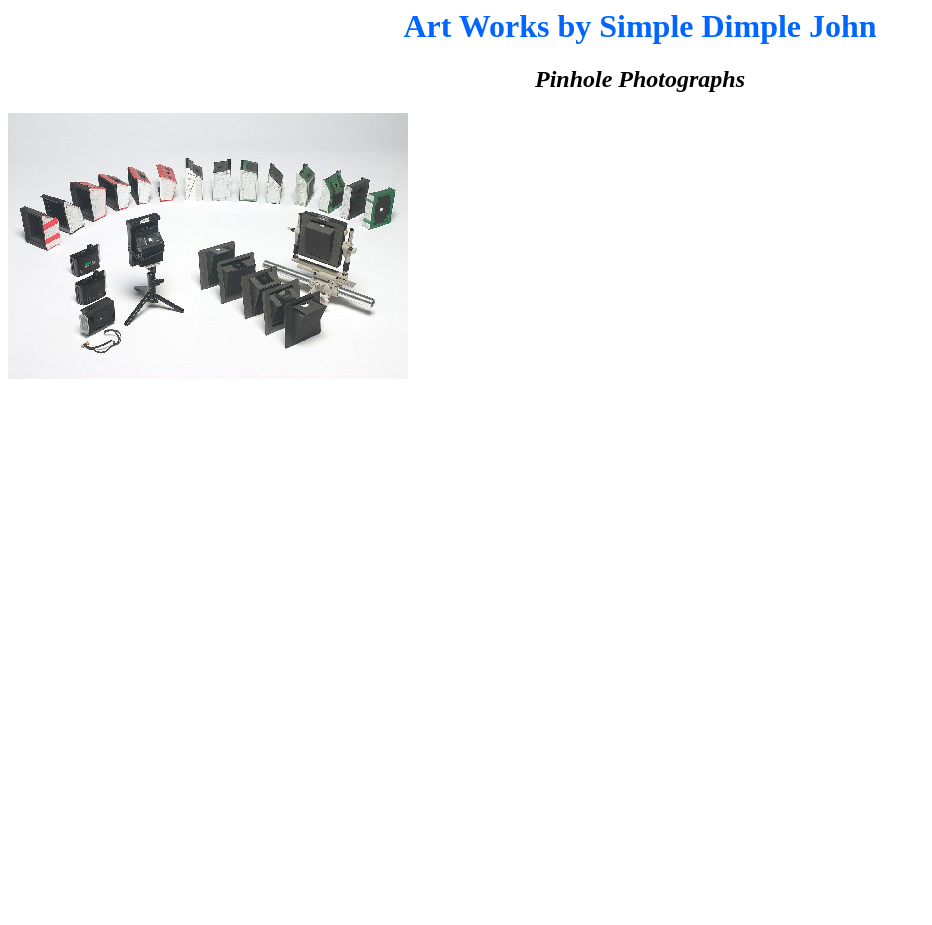
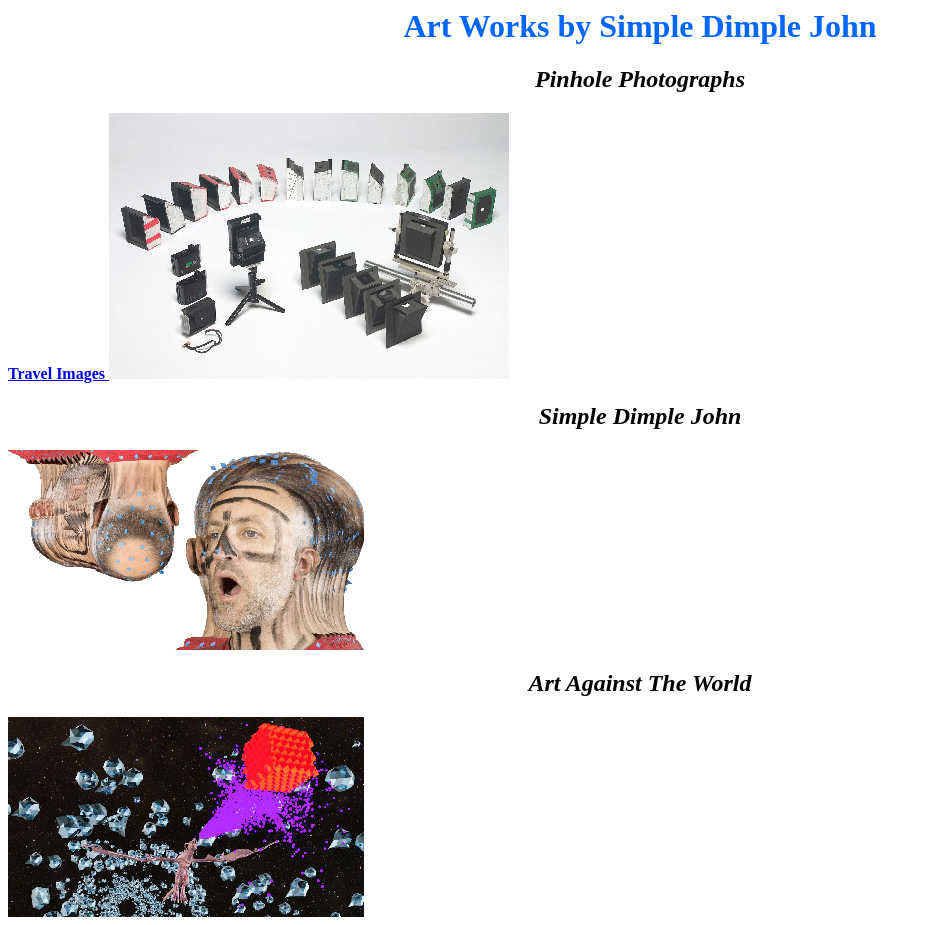
Before and after one commit to simpledimplejohn/simpledimplejohn, a plain HTML site: page index.html in a window 1280 px wide. Shown: the whole page, without its empty margins (0-932 px from the left). Before the commit the page ends 800 px from the top, so only its background shows below. Drawn offline with Linux system fonts and the light colour scheme.

Commit message:
add outside links and images for simpledimplejohn and artagainsttheworld.

```diff
--- a/index.html
+++ b/index.html
@@ -7,9 +7,15 @@
 <body>
 <h1>Art Works by Simple Dimple John</h1>
 <h2>Pinhole Photographs</h2>
-<a href="pinholegallery.html"><img src="img/Pinhole_cameras_.jpg" alt="Pinhole Gallery"></a>
-
-
+<a href="pinholegallery.html">
+  <strong>Travel Images</strong>
+  <img src="img/Pinhole_cameras_.jpg" alt="Pinhole Gallery"></a>
+<h2>Simple Dimple John</h2>
+<a href="https://www.simpledimplejohn.com">
+  <img src="img/JOHN_PRINTB.png" alt="Simple dimple john"></a>
+<h2>Art Against The World</h2>
+<a href="https://www.artagainsttheworld.com">
+  <img src="img/AAGTW.jpg"></a>
 
 </body>
 </html>
```
Also changed, not shown: img/AAGTW.jpg (added), img/JOHN_PRINTB.png (added).
